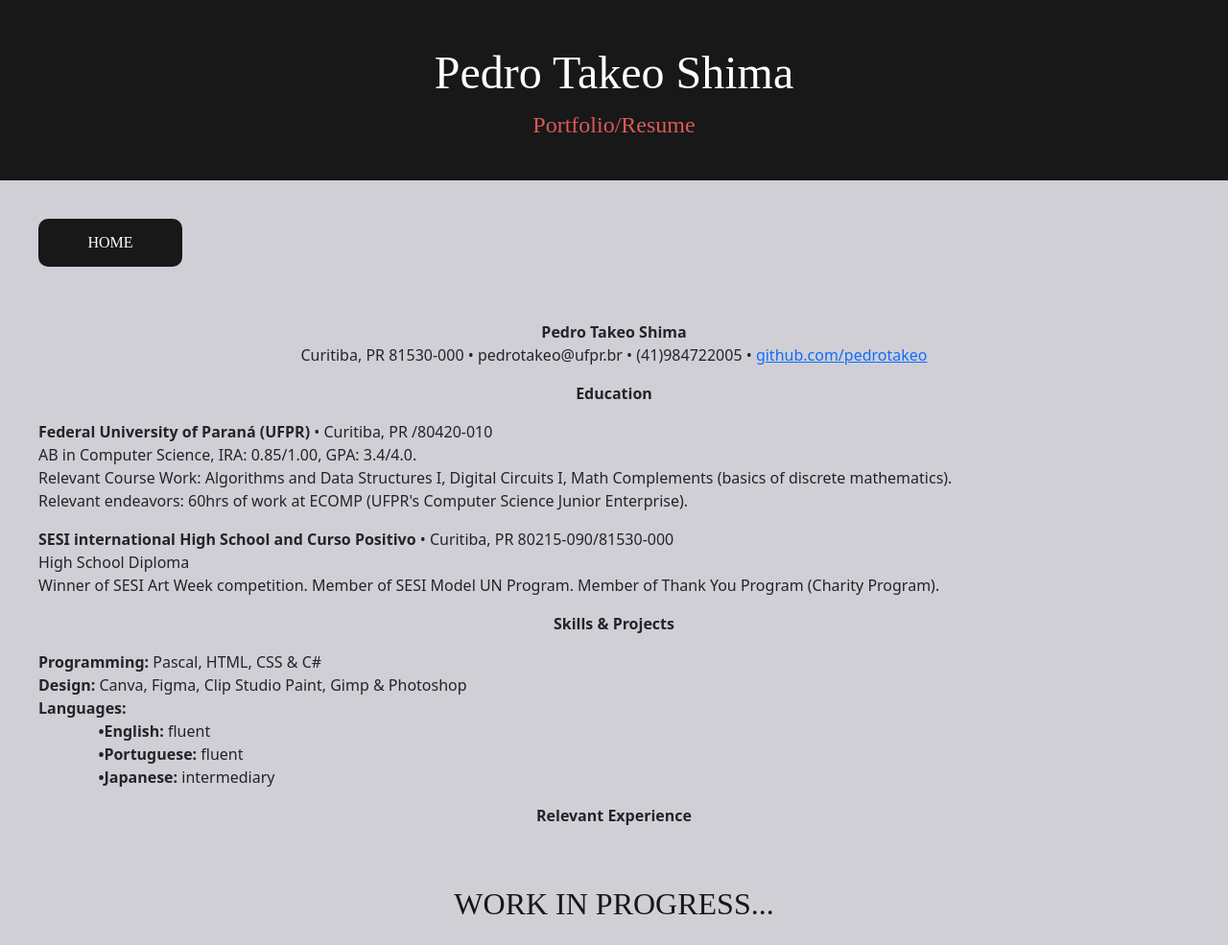
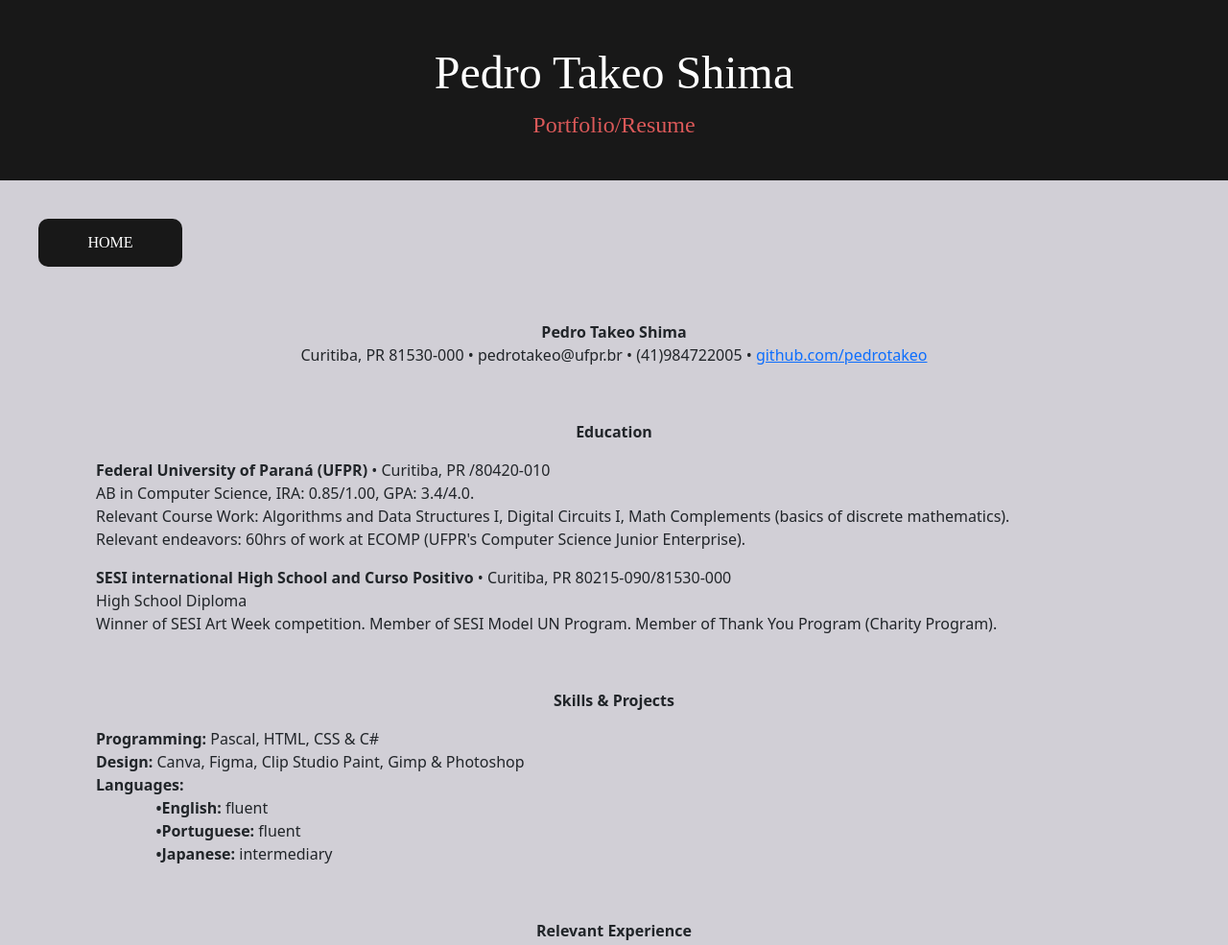
Before and after one commit to pedrotakeo/CurSite, a plain HTML site: page resume.html in a window 1280 px wide. Shown: the top 985 px of the page at 96% size. Drawn offline with nearby package versions, Linux system fonts and the light colour scheme; a web font is replaced by a local one.

Commit message:
fixed spacing

```diff
--- a/kirei/kirei.css
+++ b/kirei/kirei.css
@@ -214,5 +214,5 @@
   font-weight: 900;
 }
 .resume-container {
-  padding: 0px 40px;
+  padding: 0px 100px;
 }
--- a/resume.html
+++ b/resume.html
@@ -38,6 +38,7 @@
     <div class="resume-container">
       <center>
         <p><span class="bold"> Pedro Takeo Shima</span><br /> Curitiba, PR 81530-000 • pedrotakeo@ufpr.br • (41)984722005 • <a href="https://github.com/pedrotakeo">github.com/pedrotakeo</a></p>
+        <p>&nbsp</p>
         <p class="bold">Education</p>
       </center>
       <div class="mainres-info">
@@ -53,6 +54,7 @@
           Winner of SESI Art Week competition. Member of SESI Model UN Program. Member of Thank You Program (Charity Program).
         </p>
         <center>
+          <p>&nbsp</p>
           <p class="bold">Skills & Projects</p>
         </center>
         <p>
@@ -64,6 +66,7 @@
           &nbsp;&nbsp;&nbsp;&nbsp;&nbsp;&nbsp;&nbsp;&nbsp;&nbsp;&nbsp;&nbsp;&nbsp;&nbsp;&nbsp;&nbsp;<span class="bold">•Japanese: </span>intermediary
         </p>
         <center>
+          <p>&nbsp</p>
           <p class="bold">Relevant Experience</p>
         </center>
         <!--WIP-->
@@ -74,6 +77,7 @@
           </div>
           <!--WIP-->
         <center>
+          <p>&nbsp</p>
           <p class="bold">Leadership</p>
         </center>
         <!--WIP-->
@@ -84,6 +88,7 @@
         </div>
         <!--WIP-->
         <center>
+          <p>&nbsp</p>
           <p class="bold">Other Skills</p>
         </center>
         <p>
```
